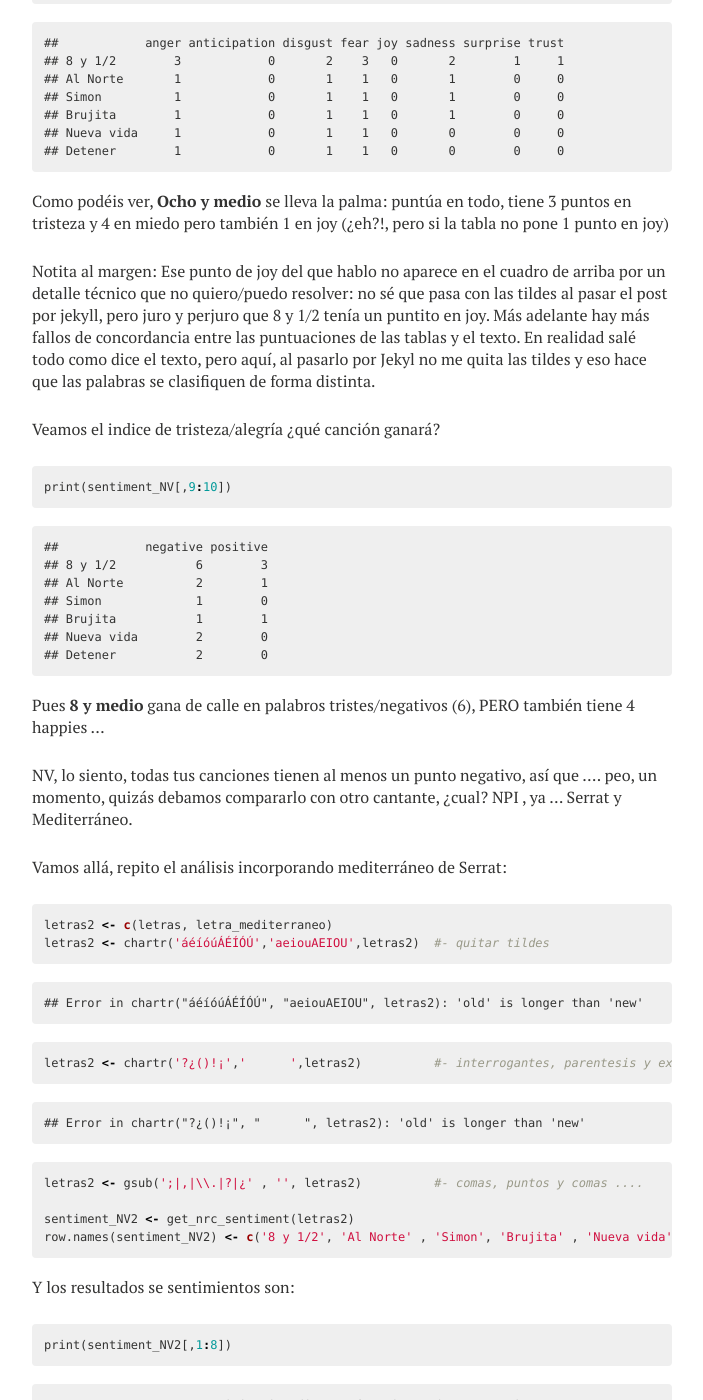
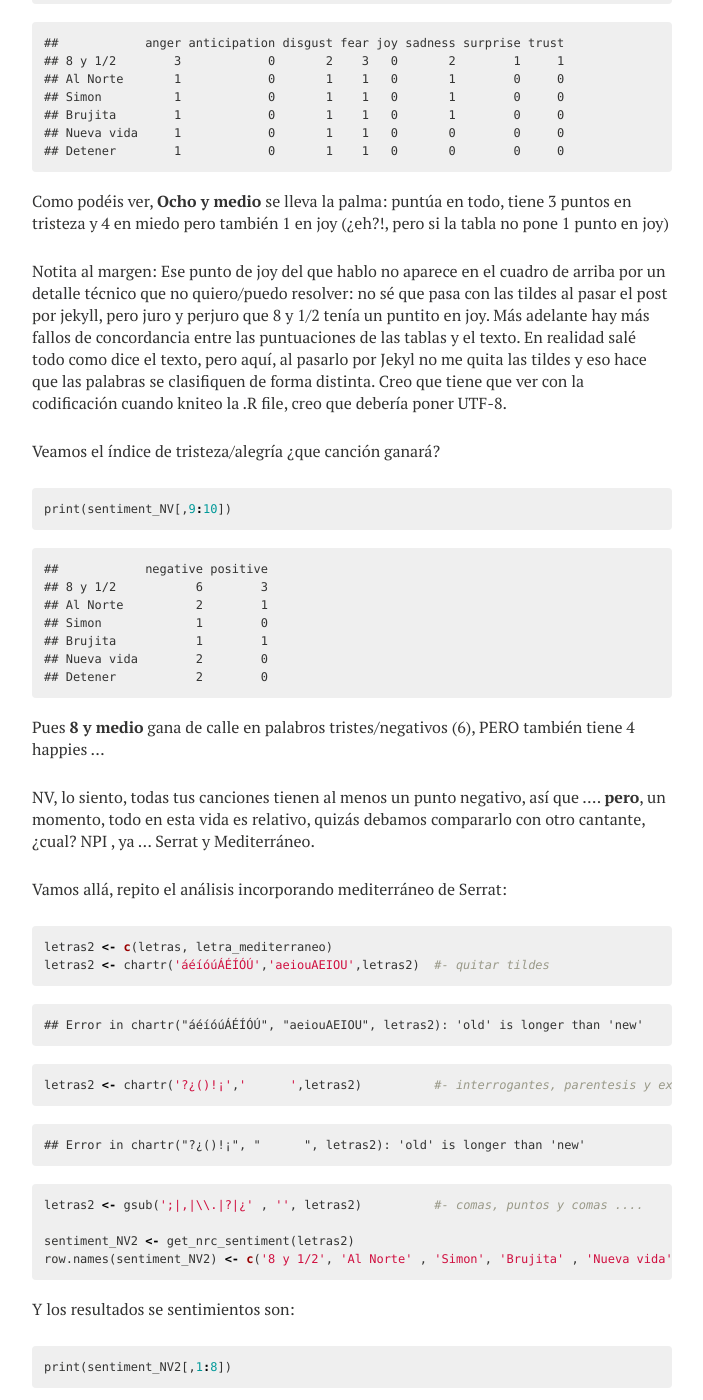
Before and after one commit to perezp44/perezp44.github.io, a Jekyll site: the page built from _posts/2016-03-10-son-tristes-las-canciones-de-NV.md, in a window 1280 px wide and 1400 px high, scrolled down 2766 px. Shown: the whole window, without its empty margins (288-991 px from the left). Built offline with Jekyll 4.4.1, drawn with Linux system fonts in a browser that asks for light colours; nearby versions of some CDN libraries; comment, search, counter and statistics services are not loaded; some of the changed text lies outside the part shown.

Commit message:
subiendokk flowers5

```diff
--- a/_posts/2016-03-10-son-tristes-las-canciones-de-NV.md
+++ b/_posts/2016-03-10-son-tristes-las-canciones-de-NV.md
@@ -31,7 +31,7 @@
 
 
 
-Bueno, aunque no lo hayáis visto, he cargado las letras de 6 canciones. ¿Para qué he hecho la votación?. Meto las letras en un vector:
+Bueno, aunque no lo hayáis visto, he cargado las letras de 6 canciones. ¿Para qué he hecho la votación? Meto las letras en un vector:
 
 
 
@@ -124,9 +124,9 @@
 {% endhighlight %}
 Como podéis ver, **Ocho y medio** se lleva la palma: puntúa en todo, tiene 3 puntos en tristeza y 4 en miedo pero también 1 en joy (¿eh?!, pero si la tabla no pone 1 punto en joy)
 
-Notita al margen: Ese punto de joy del que hablo no aparece en el cuadro de arriba por un detalle técnico que no quiero/puedo resolver: no sé que pasa con las tildes al pasar el post por jekyll, pero juro y perjuro que 8 y 1/2 tenía un puntito en joy. Más adelante hay más fallos de concordancia entre las puntuaciones de las tablas y el texto. En realidad salé todo como dice el texto, pero aquí, al pasarlo por Jekyl no me quita las tildes y eso hace que las palabras se clasifiquen de forma distinta.
+Notita al margen: Ese punto de joy del que hablo no aparece en el cuadro de arriba por un detalle técnico que no quiero/puedo resolver: no sé que pasa con las tildes al pasar el post por jekyll, pero juro y perjuro que 8 y 1/2 tenía un puntito en joy. Más adelante hay más fallos de concordancia entre las puntuaciones de las tablas y el texto. En realidad salé todo como dice el texto, pero aquí, al pasarlo por Jekyl no me quita las tildes y eso hace que las palabras se clasifiquen de forma distinta.  Creo que tiene que ver con la codificación cuando kniteo la .R file, creo que debería poner UTF-8.
 
-Veamos el indice de tristeza/alegría ¿qué canción ganará?
+Veamos el índice de tristeza/alegría ¿que canción ganará?
 
 
 {% highlight r %}
@@ -146,7 +146,7 @@
 {% endhighlight %}
 Pues **8 y medio** gana de calle en palabros tristes/negativos (6), PERO también tiene 4 happies ...
 
-NV, lo siento, todas tus canciones tienen al menos un punto negativo, así que .... peo, un momento, quizás debamos compararlo con otro cantante, ¿cual? NPI , ya ... Serrat y Mediterráneo.
+NV, lo siento, todas tus canciones tienen al menos un punto negativo, así que .... **pero**, un momento, todo en esta vida es relativo, quizás debamos compararlo con otro cantante, ¿cual? NPI , ya ... Serrat y Mediterráneo.
 
 Vamos allá, repito el análisis incorporando mediterráneo de Serrat:
 
@@ -227,9 +227,9 @@
 ## Detener             2        0
 ## Mediterraneo        3        2
 {% endhighlight %}
-Como veis mediterráneo tiene 2 puntos de tristeza. Sí, también 2 puntos de alegría, pero gana en tristeza a todas las de NV excepto 8 y 1/2 y Al Norte; es decir, las otras 4 de NV son menos tristes que Mediterráneo: 4/6 es un  66.67 %
+Como veis mediterráneo tiene 2 puntos de tristeza. Sí, también 2 puntos de alegría, pero gana en tristeza a todas las de NV excepto 8 y 1/2 y Al Norte; es decir, las otras 4 canciones de NV son menos tristes que Mediterráneo: 4/6 es un  66.67 %
 
-Hasta aquí mi análisis de sentimientos de canciones de NV. Ya os dije que aprendería PNL en mi nueva vida, ahora solo intento sobrevivir.
+Hasta aquí mi análisis de sentimientos de canciones de NV. Ya os dije que aprendería PNL en mi nueva vida, ahora que parece ser que va a llover sólo tengo un ambicioso plan, consistente en sobrevivir.
 
 
 
@@ -259,9 +259,9 @@
 
 ![center](/figs/2016-03-10-son-tristes-las-canciones-de-NV/nube-1.jpeg)
 
-¿Como quedaría el gráfico de palabros si juntamos las 6 de NV con mediterráneo? Pues así:
+¿Como quedaría el gráfico de palabros si juntamos las 6 de NV con Mediterráneo? Pues así:
 ![center](/figs/2016-03-10-son-tristes-las-canciones-de-NV/corpus_me-1.jpeg)
-Salen un poco pequeñitos los gráficos. ya los arreglaré.
+Salen un poco pequeñitos los gráficos. Ya los arreglaré.
 
 Eh!! Un momento, si no aparece la palabra Mediterráneo!! Así es, sorprendentemente Mediterraneo solo nombra 2 veces al (M)mediterráneo. Brujita aparece 4 veces y las que mas aparece en las 7 canciones es: ahora, vida y nueva. Mas de 40 veces!
 
```
Also changed, not shown: _R/2016-03-10-son-tristes-las-canciones-de-NV.Rmd (+8 -8 lines).
